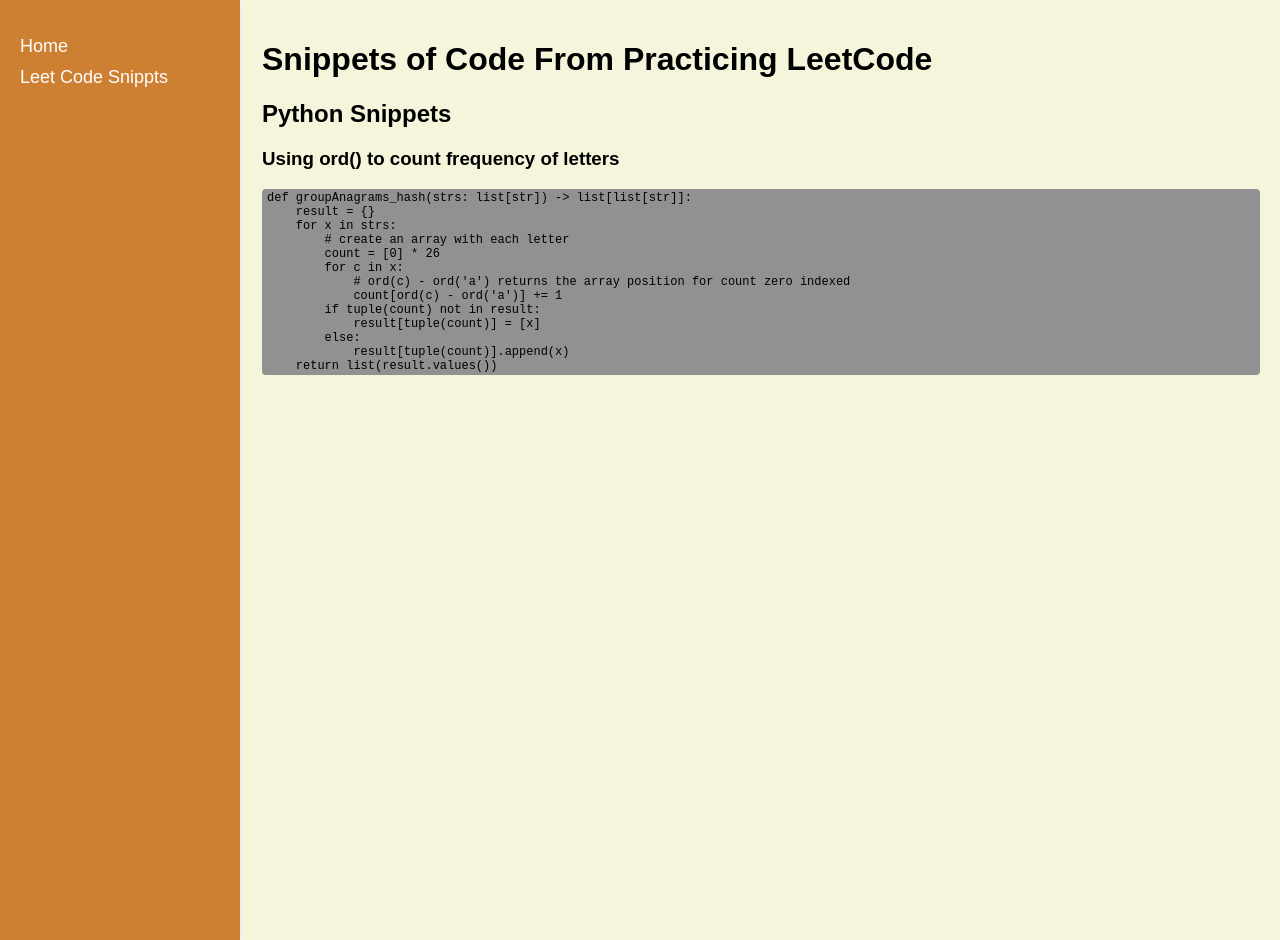
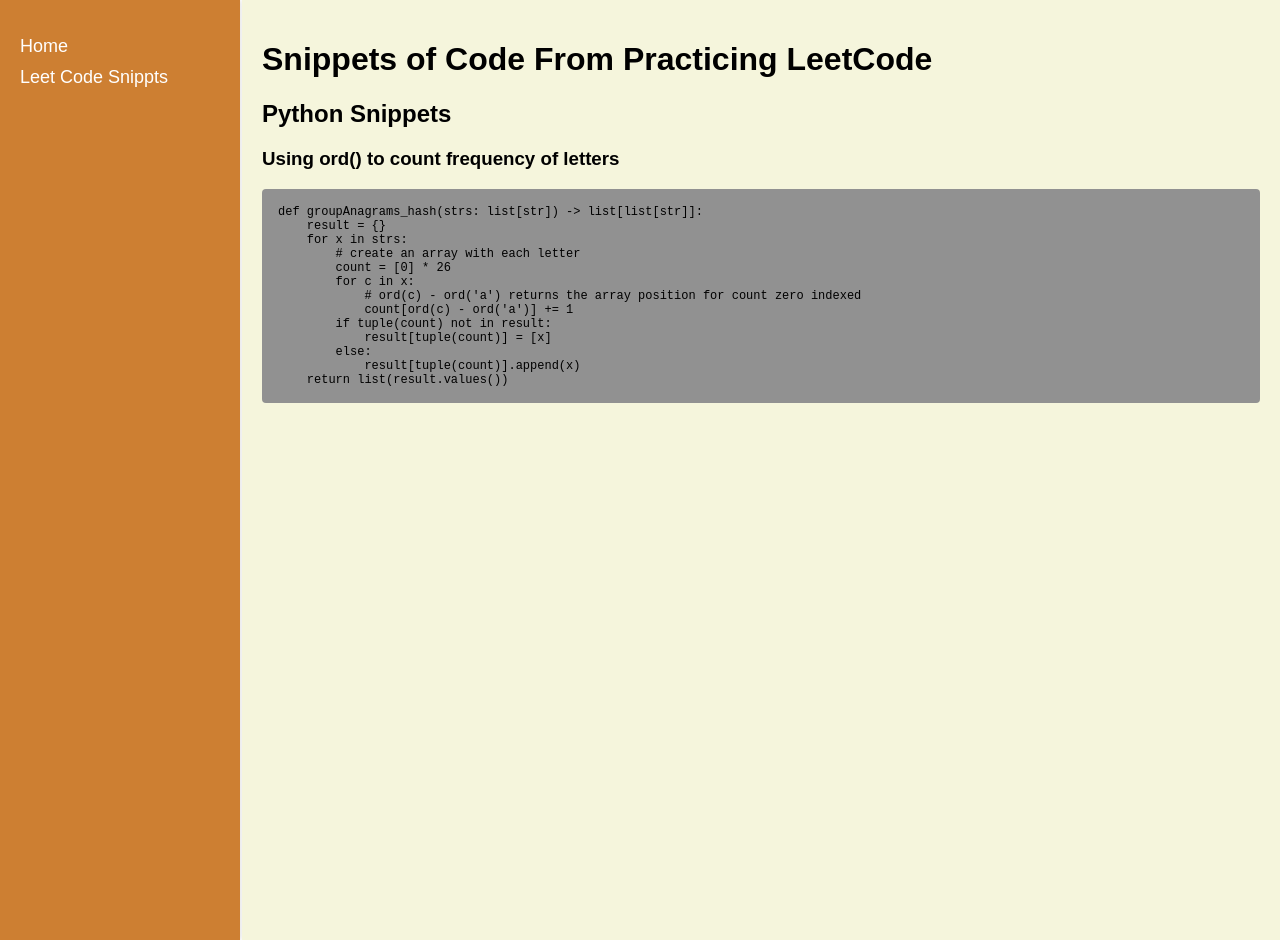
Before and after one commit to Etharialle/Etharialle, an MkDocs documentation site: the page built from website/docs/leetcode-snippets.md, in a window 1280 px wide. Built offline with MkDocs 1.6.1, drawn with Linux system fonts in a browser that asks for light colours.

Commit message:
code blocks

```diff
--- a/website/themes/etharialle/css/etharialle.css
+++ b/website/themes/etharialle/css/etharialle.css
@@ -61,7 +61,7 @@ body {
 .main-content code {
     white-space: pre-wrap;
     word-wrap: break-word;
-    padding: 2px 5px;
+    padding: 1rem;
     color: #000000;
 }
 
```
Also changed, not shown: website/site/css/etharialle.css.
